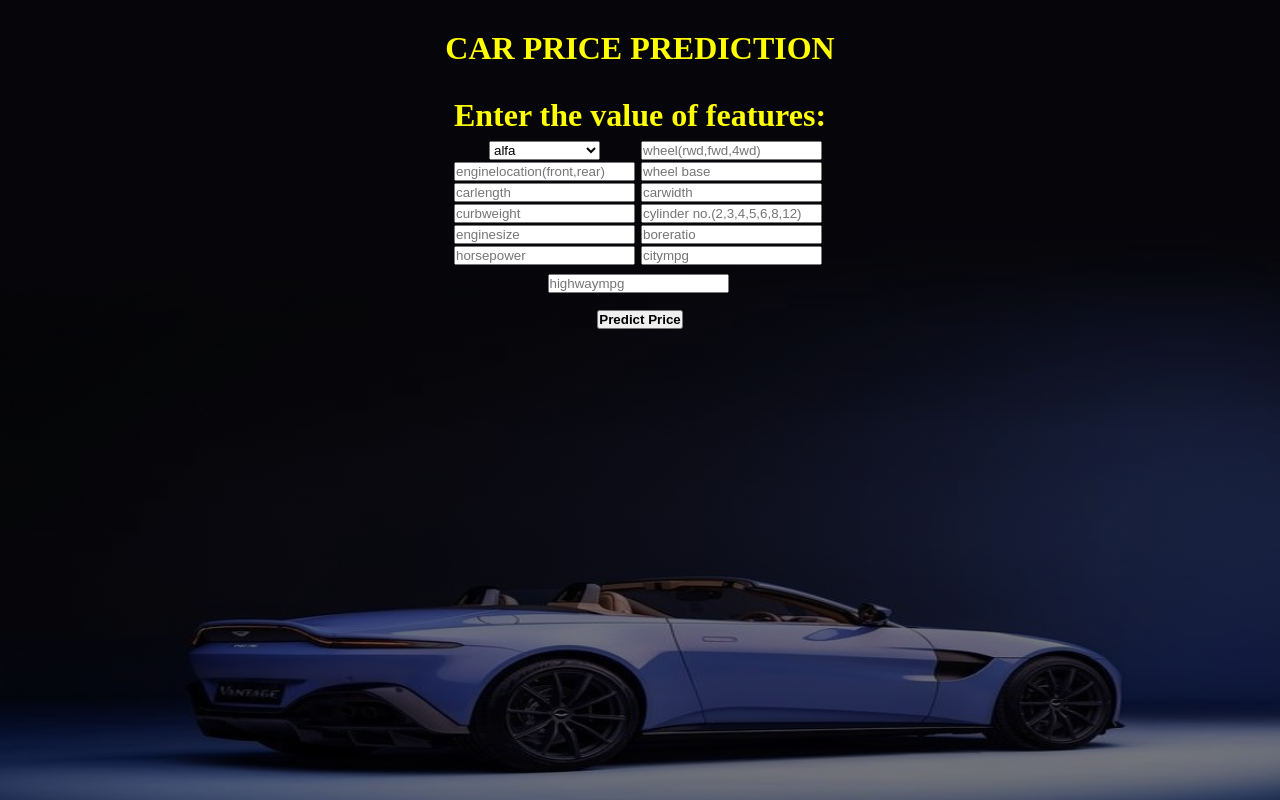
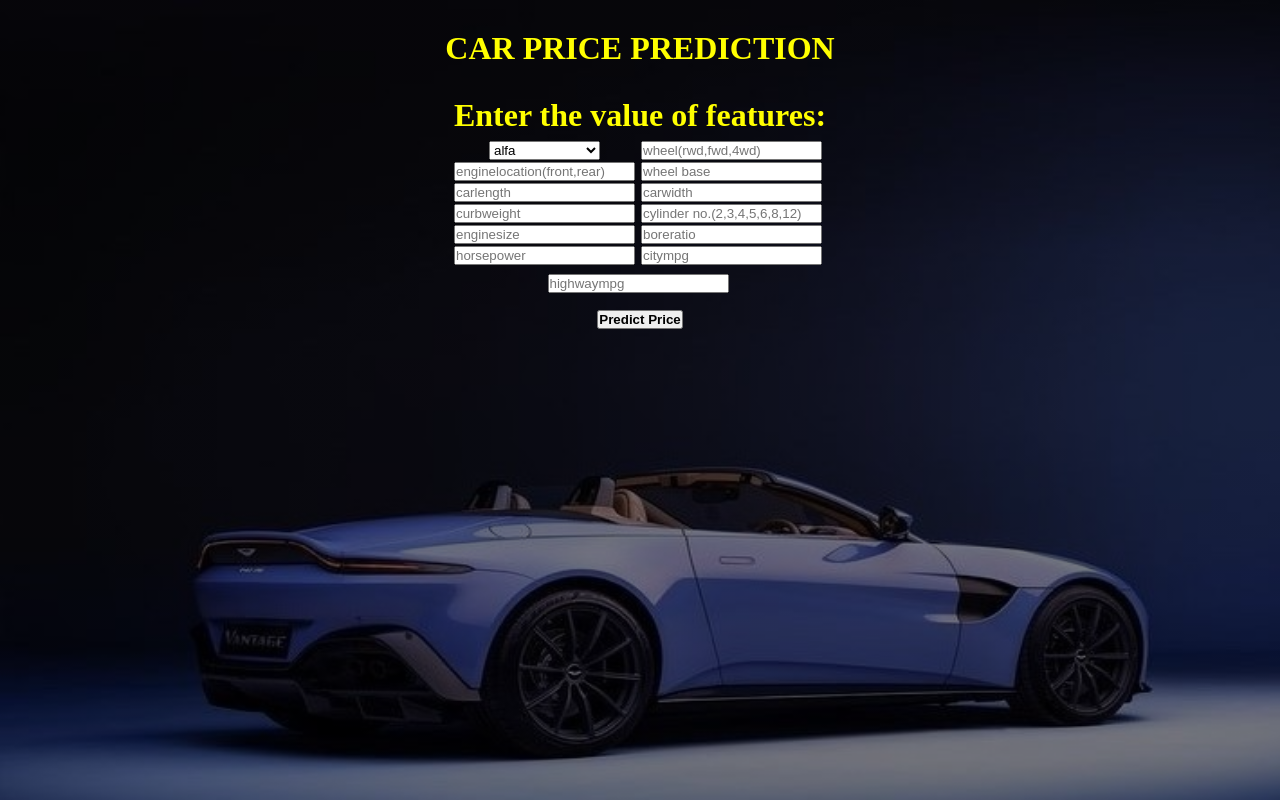
Before and after one commit to shivujari16/CAR_PREDICTION, a Flask app: page / in a window 1280 px wide. Run offline with Flask 2, Linux system fonts and the light colour scheme; parts of the project's set-up code (start-up, migrations or seed data) failed here and were passed over.

Commit message:
Update shivam.html

```diff
--- a/templates/shivam.html
+++ b/templates/shivam.html
@@ -16,7 +16,7 @@
     height: 100vh;
     width: 100vw;
     background: linear-gradient(rgba(0,0,0,0.5),rgba(0,0,0,0.5))
-    ,url(static/images/car.jpg) center/100% 100% fixed no-repeat;
+    ,url(static/images/black10.jpg) center/100% 100% fixed no-repeat;
 }
 .n1{
     padding: 0 60px;
```
